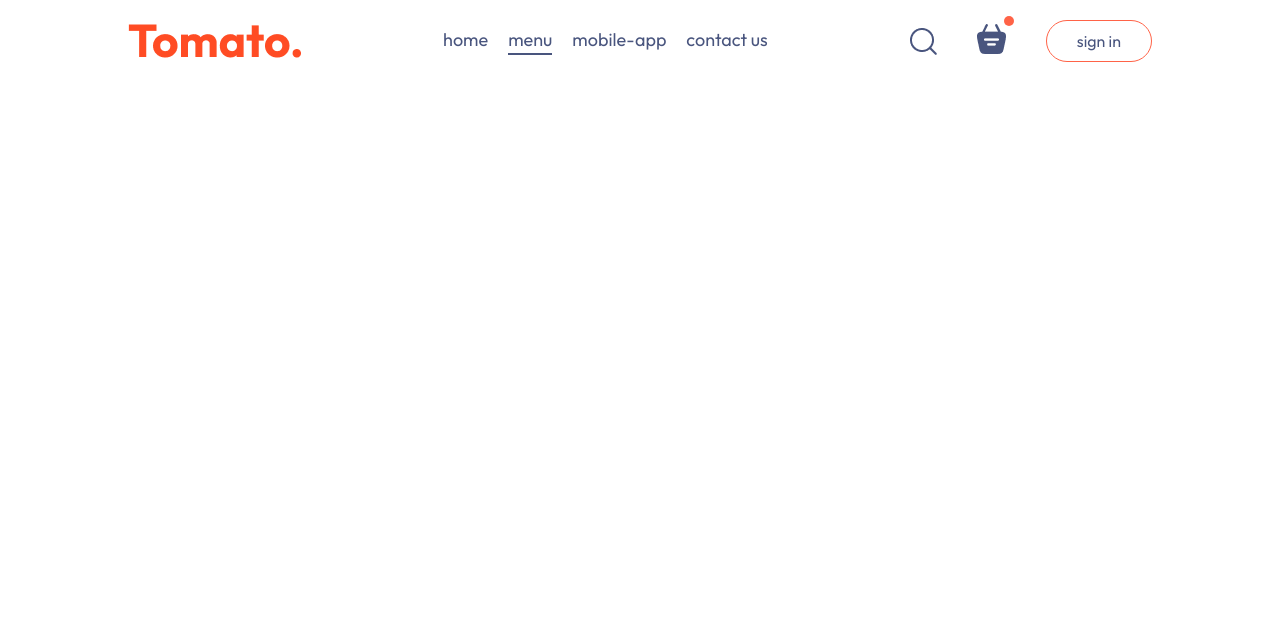
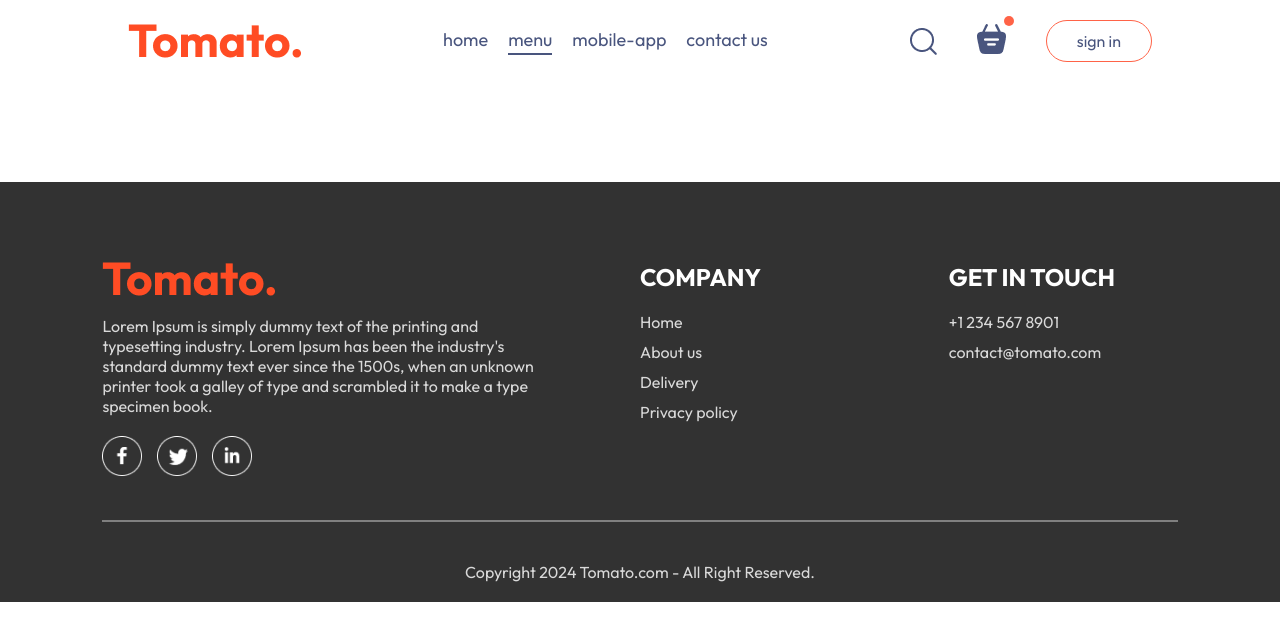
Before and after one commit to isra-bouzidi/Food-Del, a React (Vite) app in the folder frontend/: page /order in a window 1280 px wide. Shown: the top 640 px of the page. Built offline with nearby package versions, Linux system fonts and the light colour scheme.

Commit message:
UI: create footer

```diff
--- a/frontend/src/App.jsx
+++ b/frontend/src/App.jsx
@@ -4,9 +4,11 @@
 import Home from './pages/Home/Home'
 import Cart from './pages/Cart/Cart'
 import PmaceOrder from './pages/PlaceOrder/PlaceOrder'
+import Footer from './components/Footer/Footer'
 
 const App = () => {
   return (
+    <>
     <div className='app'>
       <Navbar/>
       <Routes>
@@ -15,6 +17,8 @@
         < Route path='/order' element={<PmaceOrder/>} />
       </Routes>
     </div>
+    <Footer/>
+    </>
   )
 }
 
--- a/frontend/src/components/FoodDisplay/FoodDisplay.jsx
+++ b/frontend/src/components/FoodDisplay/FoodDisplay.jsx
@@ -13,7 +13,7 @@
       <h2>Top dishes near you</h2>
       <div className="food-display-list">
         {food_list.map((item,index) => {
-          if(category=="All" || category===item.category){
+          if(category==="All" || category===item.category){
             return <FoodItem key={index} id={item._id} name={item.name} description={item.description} price={item.price} image={item.image} />
           }
         })}
--- /dev/null
+++ b/frontend/src/components/Footer/Footer.css
@@ -0,0 +1,42 @@
+.footer{
+    color: #d9d9d9;
+    background-color: #323232;
+    display: flex;
+    flex-direction: column;
+    align-items: center;
+    gap: 20px;
+    padding: 20px 8vw;
+    padding-top: 80px;
+    margin-top: 100px;
+}
+.footer-content{
+    width: 100%;
+    display: grid;
+    grid-template-columns: 2fr 1fr 1fr;
+    gap: 80px;
+}
+.footer-content-left ,.footer-content-right, .footer-content-center{
+    display: flex;
+    flex-direction: column;
+    align-items: start;
+    gap: 20px;
+}
+.footer-content-left li,.footer-content-right li, .footer-content-center li{
+    list-style: none;
+    margin-bottom: 10px;
+    cursor: pointer;
+}
+.footer-content-right h2, .footer-content-center h2{
+    color: white;
+}
+.footer-social-icons img{
+    width: 40px;
+    margin-right: 15px;
+}
+.footer hr{
+    width: 100%;
+    height: 2px;
+    margin: 20px 0;
+    background-color: grey;
+    border: none;
+}
--- /dev/null
+++ b/frontend/src/components/Footer/Footer.jsx
@@ -0,0 +1,41 @@
+import React from 'react'
+import './Footer.css'
+import { assets } from '../../assets/assets'
+
+const Footer = () => {
+  return (
+    <div className='footer' id='footer'>
+      <div className="footer-content">
+        <div className="footer-content-left">
+            <img src={assets.logo} alt="" />
+            <p>Lorem Ipsum is simply dummy text of the printing and typesetting industry. Lorem Ipsum has been the industry's standard dummy text ever since the 1500s, when an unknown printer took a galley of type and scrambled it to make a type specimen book.</p>
+            <div className="footer-social-icons">
+                <img src={assets.facebook_icon} alt="" />
+                <img src={assets.twitter_icon} alt="" />
+                <img src={assets.linkedin_icon} alt="" />
+            </div>
+        </div>
+        <div className="footer-content-right">
+            <h2>COMPANY</h2>
+            <ul>
+                <li>Home</li>
+                <li>About us</li>
+                <li>Delivery</li>
+                <li>Privacy policy</li>
+            </ul>
+        </div>
+        <div className="footer-content-center">
+            <h2>GET IN TOUCH</h2>
+            <ul>
+                <li>+1 234 567 8901</li>
+                <li>contact@tomato.com</li>
+            </ul>
+        </div>
+      </div>
+      <hr />
+      <p className="footer-copyright">Copyright 2024 Tomato.com - All Right Reserved.</p>
+    </div>
+  )
+}
+
+export default Footer
```
